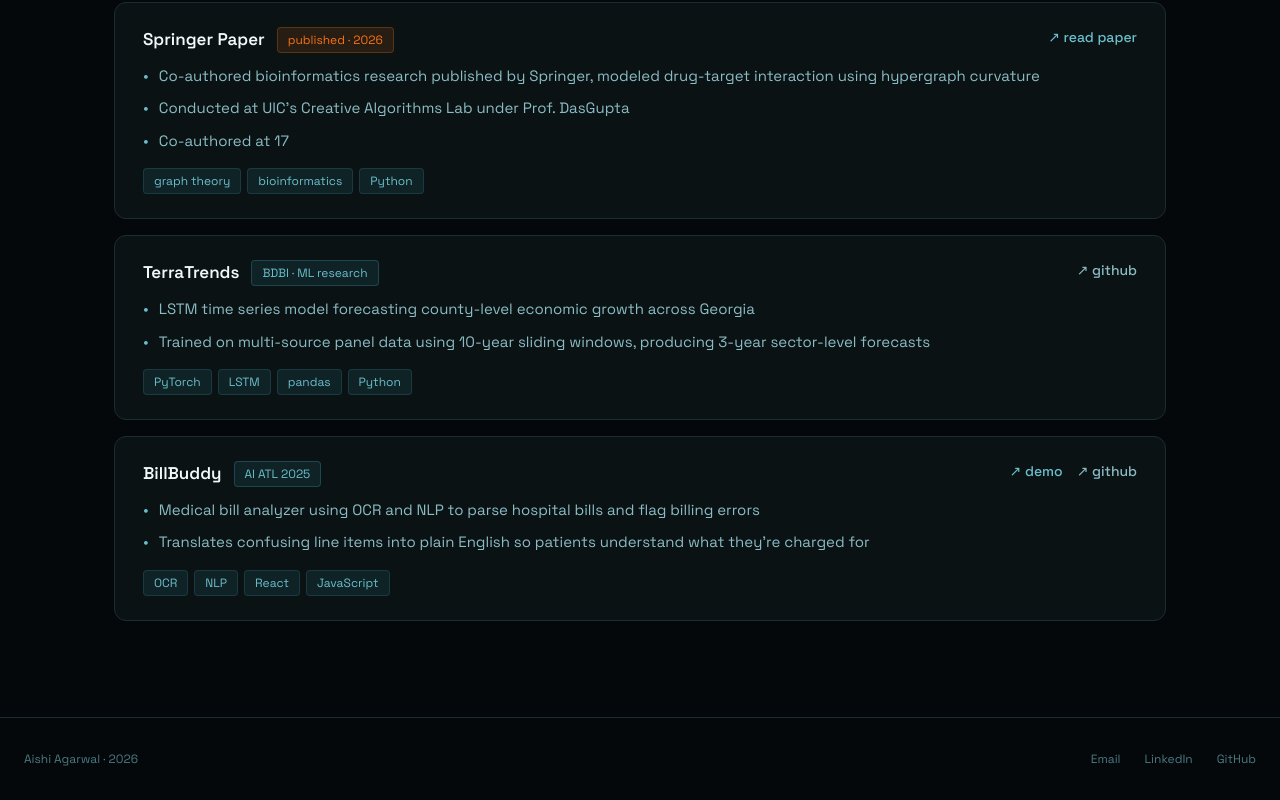
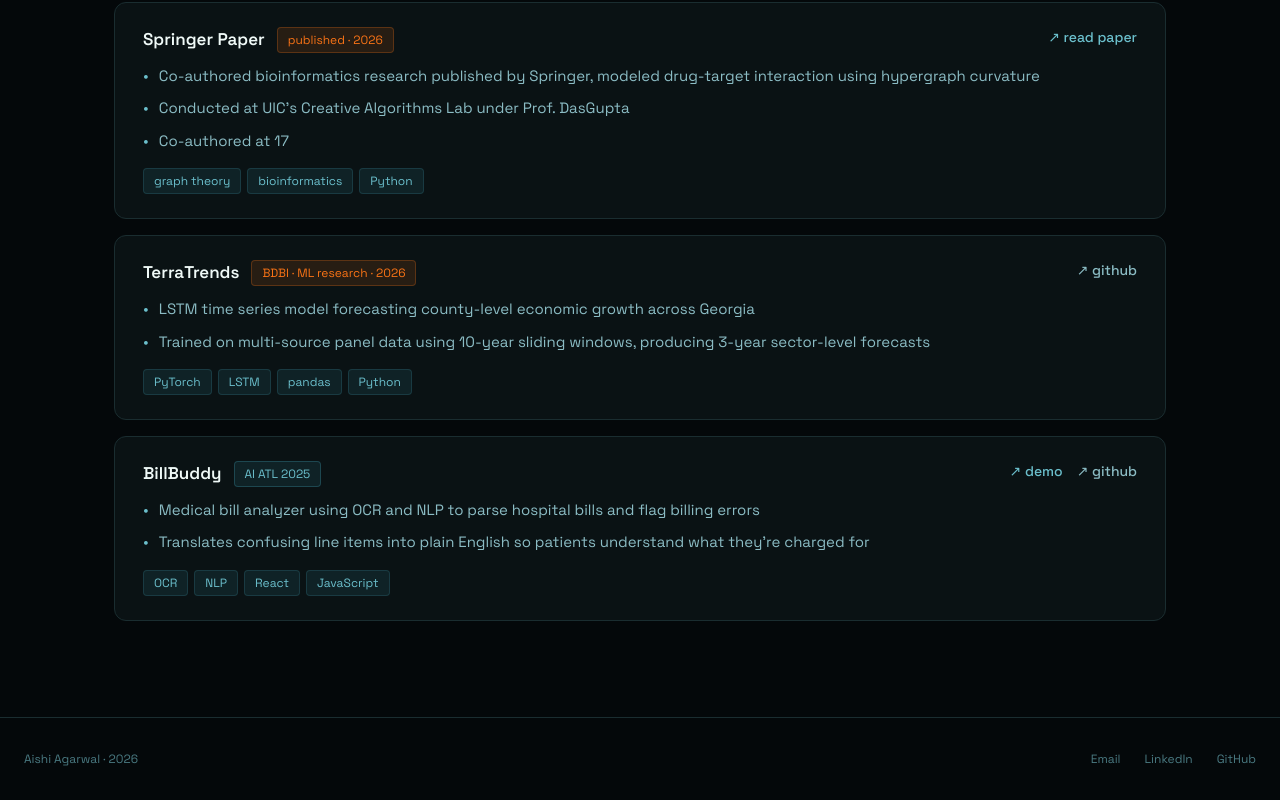
Before and after one commit to Aishi25/PersonalPortfolio, a Next.js app: page / in a window 1280 px wide. Shown: the part 2504-3304 px from the top of the page. Built offline with nearby package versions, Linux system fonts and the light colour scheme.

Commit message:
Update TerraTrends badge to orange with 2026

```diff
--- a/components/Projects.tsx
+++ b/components/Projects.tsx
@@ -56,8 +56,8 @@ const PROJECTS = [
   },
   {
     name: "TerraTrends",
-    badge: "BDBI · ML research",
-    badgeAccent: false,
+    badge: "BDBI · ML research · 2026",
+    badgeAccent: true,
     bullets: [
       "LSTM time series model forecasting county-level economic growth across Georgia",
       "Trained on multi-source panel data using 10-year sliding windows, producing 3-year sector-level forecasts",
```
